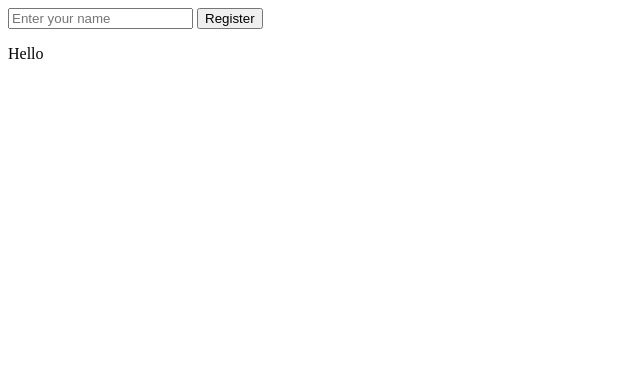
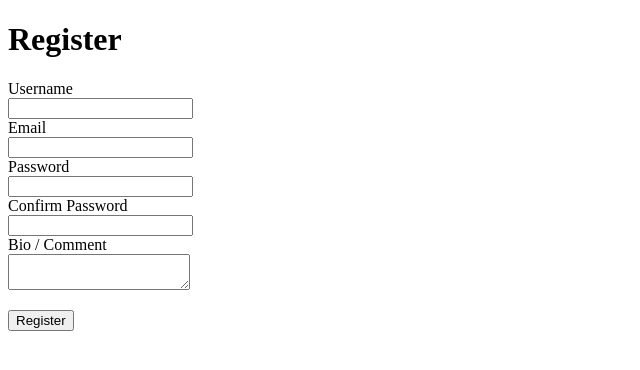
Before and after one commit to Culver22/Secure-Flask-Based-Account-Registration-System, a Flask app: page /register in a window 1280 px wide. Shown: the top 370 px of the page, without its empty margins (0-640 px from the left). Run offline with Flask 3, Linux system fonts and the light colour scheme.

Commit message:
Added to register html: error rendering, per field, and integrating with WTForms

```diff
--- a/app/templates/register.html
+++ b/app/templates/register.html
@@ -1,8 +1,47 @@
 {% extends 'base.html' %}
+{% block title %}Register{% endblock %}
+
 {% block content %}
-<form method="POST" novalidate>
-    <input name="name" placeholder="Enter your name">
-    <input type="submit" value="Register">
-</form>
-<p>Hello {{ name | safe }}</p>
+  <h1>Register</h1>
+
+  <form method="POST" novalidate>
+    {{ form.hidden_tag() }}
+
+    <div class="field-username">
+      {{ form.username.label }}<br>
+      {{ form.username() }}
+      {% for err in form.username.errors %}<ul><li>{{ err }}</li></ul>{% endfor %}
+    </div>
+
+    <div class="field-email">
+      {{ form.email.label }}<br>
+      {{ form.email() }}
+      {% for err in form.email.errors %}<ul><li>{{ err }}</li></ul>{% endfor %}
+    </div>
+
+    <div class="field-password">
+      {{ form.password.label }}<br>
+      {{ form.password() }}
+      {% for err in form.password.errors %}<ul><li>{{ err }}</li></ul>{% endfor %}
+    </div>
+
+    <div class="field-confirm">
+      {{ form.confirm_password.label }}<br>
+      {{ form.confirm_password() }}
+      {% for err in form.confirm_password.errors %}<ul><li>{{ err }}</li></ul>{% endfor %}
+    </div>
+
+    <div class="field-bio">
+      {{ form.bio.label }}<br>
+      {{ form.bio() }}
+      {% for err in form.bio.errors %}<ul><li>{{ err }}</li></ul>{% endfor %}
+    </div>
+
+    <p><input type="submit" value="Register"></p>
+  </form>
+
+  {% if bio_html %}
+    <h2>Bio Preview</h2>
+    <div>{{ bio_html | safe }}</div>
+  {% endif %}
 {% endblock %}
```
